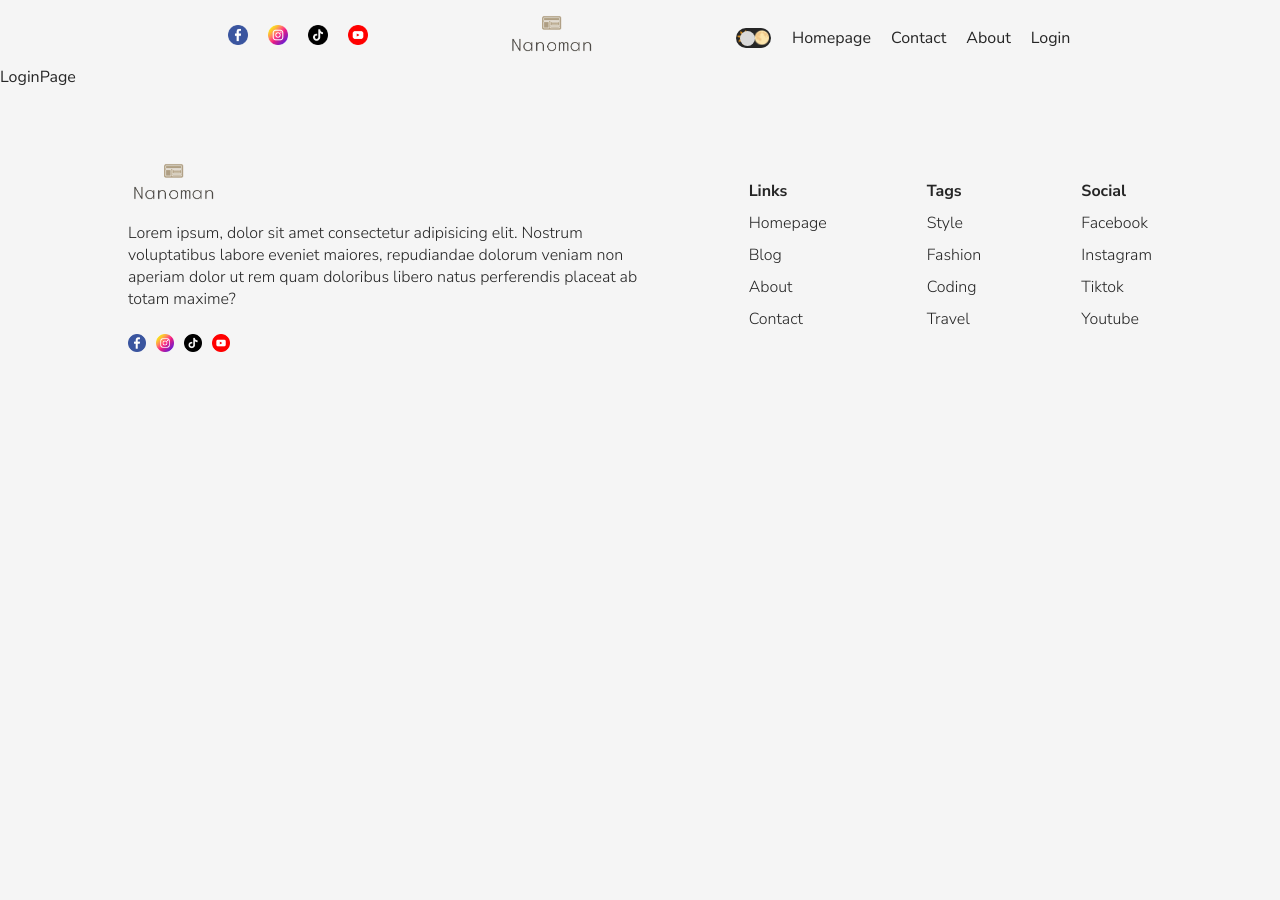
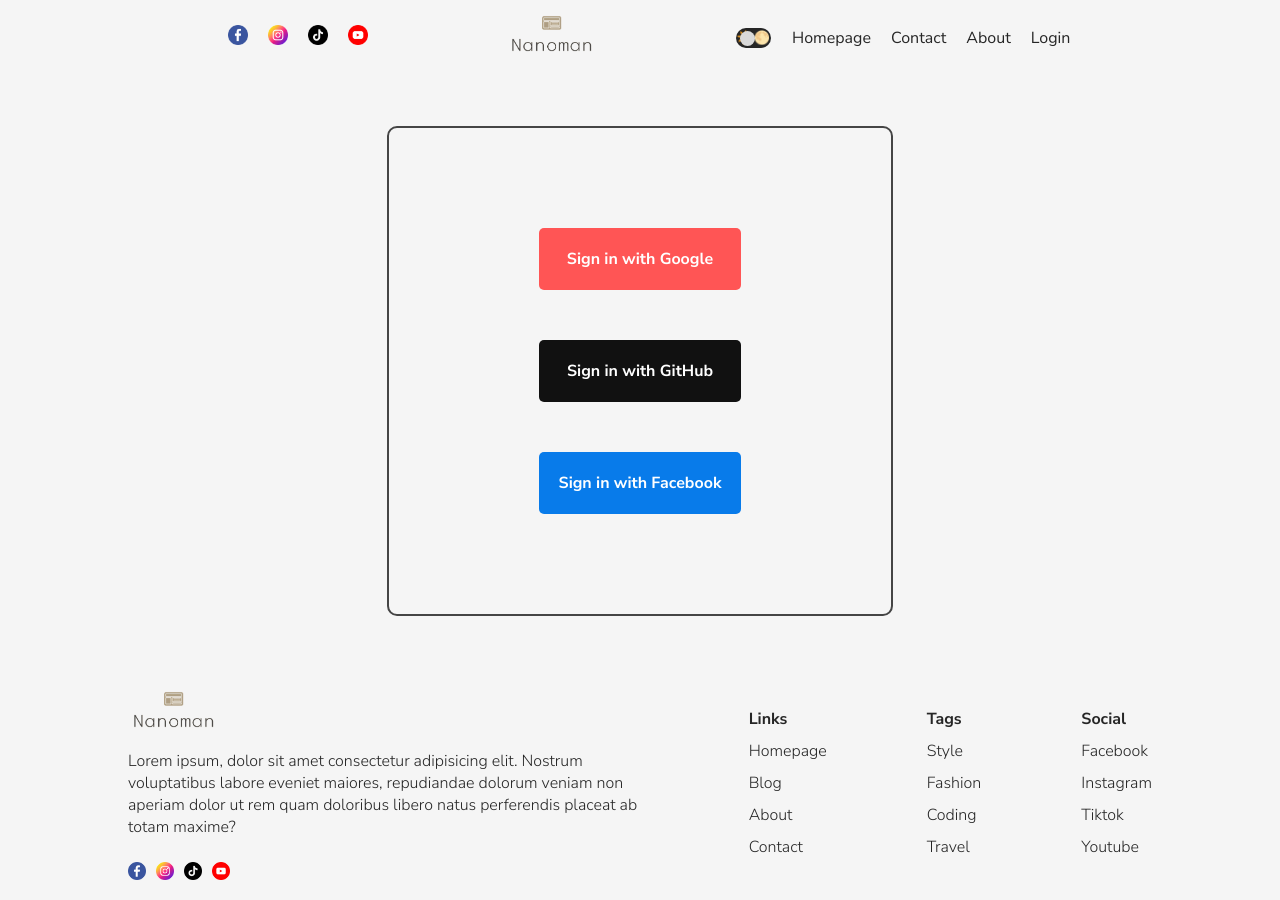
Before and after one commit to omerulusal/Nanoman-Blog, a Next.js app: page /login in a window 1280 px wide. Before the commit the page ends 800 px from the top, so only its background shows below. Built offline with nearby package versions, Linux system fonts and the light colour scheme.

Commit message:
LoginPageDesign

```diff
--- a/src/app/login/_login.scss
+++ b/src/app/login/_login.scss
@@ -0,0 +1,72 @@
+.login {
+    display: flex;
+    align-items: center;
+    justify-content: center;
+    margin-top: 60px;
+
+    .lWrapper {
+        border: var(--color-2) solid 2px;
+        padding: 100px 150px;
+        display: flex;
+        flex-direction: column;
+        gap: 50px;
+        border-radius: 10px;
+
+        .lButton {
+            padding: 20px;
+            border-radius: 5px;
+            border: none;
+            color: white;
+            font-weight: bold;
+            cursor: pointer;
+            display: flex;
+            align-items: center;
+            justify-content: center;
+
+            &:first-child {
+                background-color: #ff5555;
+                transition: all .3s ease-in-out;
+
+                &:hover {
+                    background-color: #ff0000;
+                }
+            }
+
+            &:nth-child(2) {
+                background-color: #111;
+                transition: all .3s ease-in-out;
+
+                &:hover {
+                    background-color: #000;
+                }
+            }
+
+            &:nth-child(3) {
+                background-color: #087bea;
+                transition: all .3s ease-in-out;
+
+                &:hover {
+                    background-color: #0062cc;
+                }
+            }
+        }
+    }
+}
+
+
+@media screen and (max-width: 768px) {
+    .wrapper {
+        padding: 50px 100px;
+    }
+}
+
+@media screen and (max-width: 640px) {
+    .wrapper {
+        padding: 30px;
+    }
+
+    .socialButton {
+        font-weight: 400;
+        font-size: 14px;
+    }
+}
--- a/src/app/login/page.jsx
+++ b/src/app/login/page.jsx
@@ -2,7 +2,13 @@ import './_login.scss'
 
 const LoginPage = () => {
     return (
-        <div>LoginPage</div>
+        <div className='login'>
+            <div className="lWrapper">
+                <div className='lButton'>Sign in with Google </div>
+                <div className='lButton'>Sign in with GitHub </div>
+                <div className='lButton'>Sign in with Facebook </div>
+            </div>
+        </div>
     )
 }
 
--- a/src/components/comments/Comments.jsx
+++ b/src/components/comments/Comments.jsx
@@ -25,6 +25,9 @@ const Comments = () => {
                             <span className="cDate" >01.01.2025</span>
                         </div>
                     </div>
+                    <p className="cDesc">
+                        Lorem ipsum, dolor sit amet consectetur adipisicing elit. Incidunt eius similique facilis quo fugit fuga sint ullam, tempore blanditiis dolor cum nisi accusantium sequi dolore, exercitationem, est itaque? Cumque, voluptas.
+                    </p>
                 </div>
             </div>
         </div>
```
